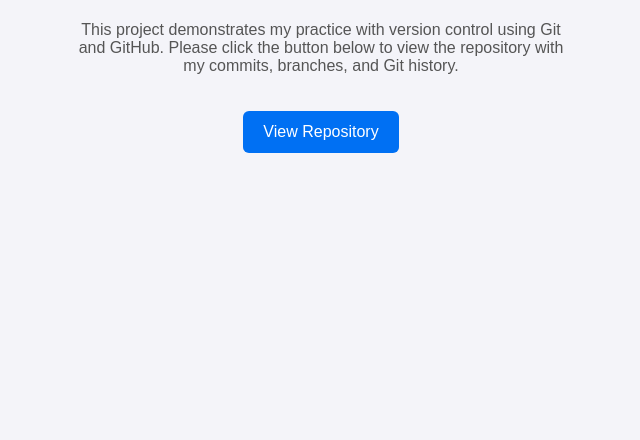
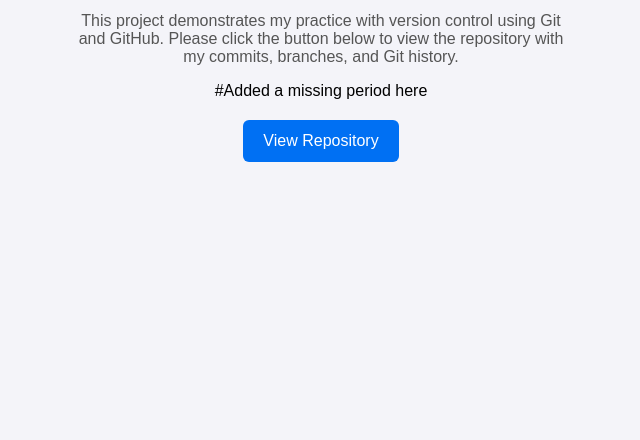
Before and after one commit to fay-ehi/Task-2-, a plain HTML site: page index.html in a window 1280 px wide. Shown: the part 360-800 px from the top of the page, without its empty margins (319-959 px from the left). Drawn offline with Linux system fonts and the light colour scheme.

Commit message:
chore:  change for branch rename demo

```diff
--- a/index.html
+++ b/index.html
@@ -47,6 +47,7 @@
       GitHub. Please click the button below to view the repository with my
       commits, branches, and Git history.
     </p>
+    #Added a missing period here
 
     <a class="btn" href="https://github.com/fay-ehi/Task-2-" target="_blank"
       >View Repository</a
```
